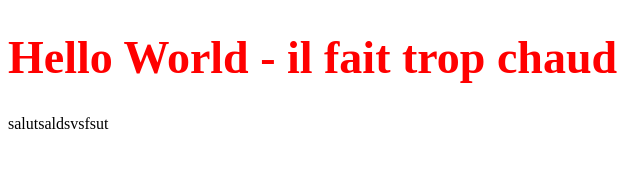
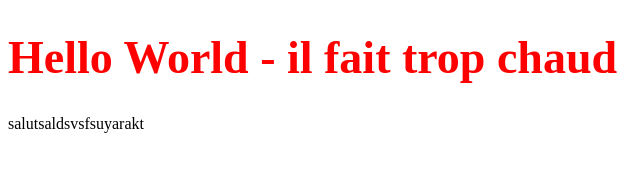
Before and after one commit to RhaaDaamanthe/ma-page-web, a plain HTML site: page index.html in a window 1280 px wide. Shown: the full height of the page, 0-640 px from the left. Drawn offline with Linux system fonts and the light colour scheme.

Commit message:
Update index.html

```diff
--- a/index.html
+++ b/index.html
@@ -9,7 +9,7 @@
 <body>
     <h1>Hello World - il fait trop chaud</h1>
     <footer>
-        <p>salutsaldsvsfsut</p>
+        <p>salutsaldsvsfsuyarakt</p>
     </footer>
 </body>
 </html>
```
